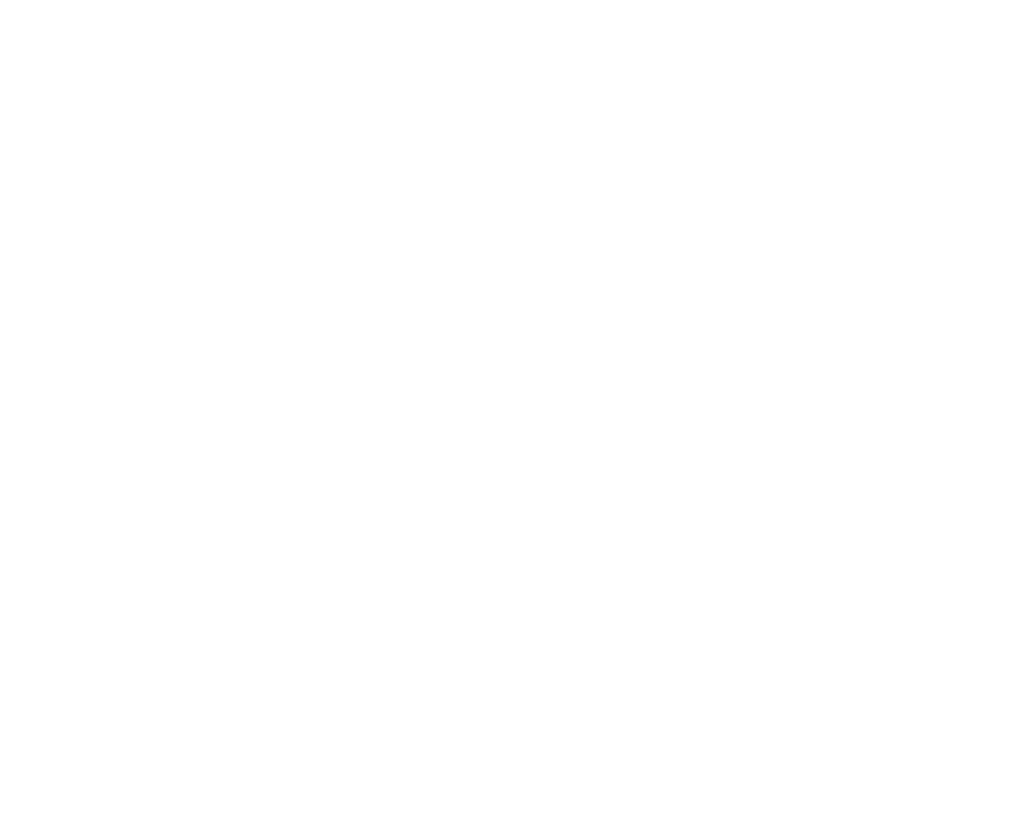
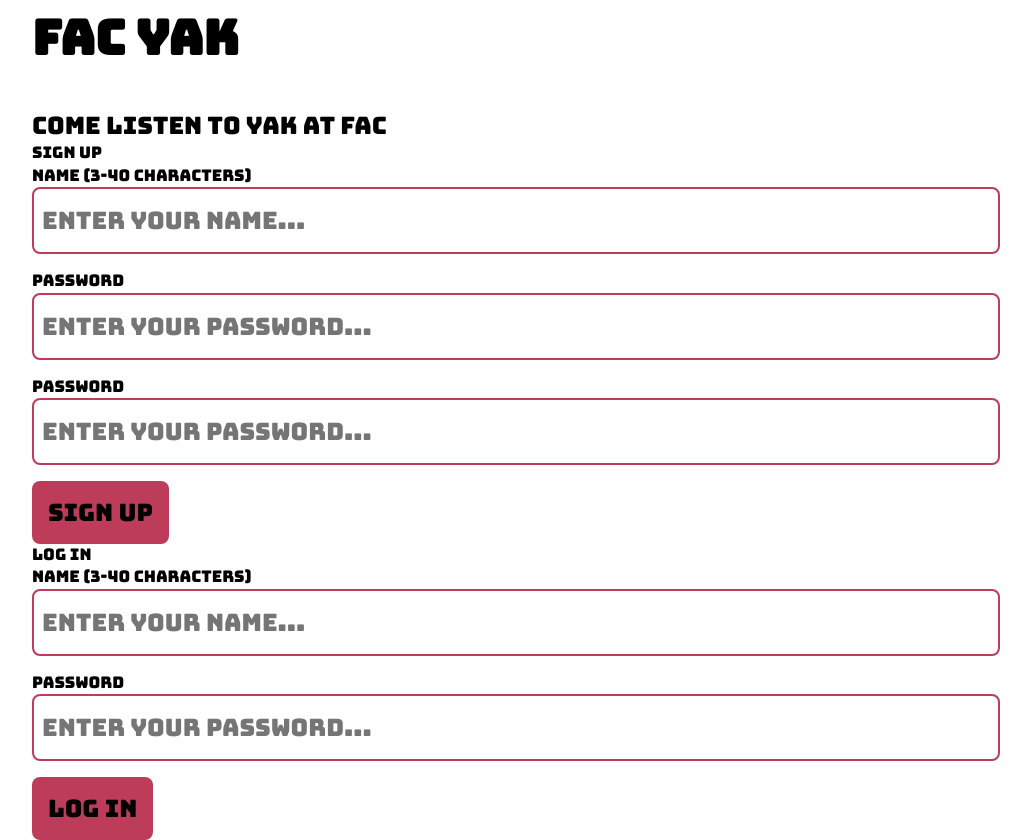
Before and after one commit to aterna01/FAC-YAK, a website: page public/signUpLogin.html in a window 1280 px wide. Shown: the whole page, without its empty margins (124-1155 px from the left). Before the commit the page ends 800 px from the top, so only its background shows below. Drawn offline with Linux system fonts and the light colour scheme.

Commit message:
skeleton setup, travis.yml

```diff
--- a/public/css/styles.css
+++ b/public/css/styles.css
@@ -1,3 +1,119 @@
+:root {
+
+  /*
+  #bd3c59
+  #ff0039
+  */
+}
+
+
 body {
-  background-color: gray;
+  color: black;
+  font-size: 16px/1em;
+  font-family: 'Bungee', cursive;
+  font-weight: 400;
+  line-height: 1.4;
 }
+
+
+h1 {
+  font-size: 3rem;
+  font-weight: 700;
+  line-height: 1.6;
+  margin: 0 0 2rem;
+}
+
+p {
+  font-size : 1.5rem;
+}
+
+a {
+  text-decoration: none;
+}
+
+.hidden {
+  visibility: hidden;
+  height: 0;
+  display: none;
+}
+
+
+
+/* general spacing */
+header,
+.main-section {
+  max-width: 1000px;
+  width: 100%;
+  margin: 0 auto;
+  padding: 0 1rem;
+  box-sizing: border-box;
+}
+
+
+
+.registration-form {
+  display: flex;
+  flex-direction: column;
+  align-items: flex-start;
+  padding : 2rem 0;
+  margin-top : 2rem;
+  font-family: 'Bungee', cursive;
+}
+
+.registration-form label {
+  font-size: 1.25rem;
+  margin-bottom : 0.5rem;
+}
+
+
+/* submit button */
+.button-input {
+  align-self: flex-end;
+  font-family: 'Bungee', cursive;
+  font-size: 1.5rem;
+  padding: 1rem;
+  box-sizing: border-box;
+  border: 0;
+  border-radius: 0.5rem;
+  cursor: pointer;
+  transition: background-color ease-in-out 0.3s;
+  /* colour */
+  color: var(--blue-fg);
+  background-color: #bd3c59;
+}
+
+.button-input:hover,
+.button-input:focus {
+  background-color: #ff0039;
+}
+
+
+
+
+/* text and select input */
+.text-input,
+.select-input {
+  font-family: 'Bungee', cursive;
+  font-size: 1.5rem;
+  width: 100%;
+  display: block;
+  margin-bottom: 1rem;
+  padding: 1rem 0.5rem;
+  box-sizing: border-box;
+  border-radius: 0.5rem;
+  border: 2px solid #bd3c59;
+}
+.text-input:focus,
+.text-input:active {
+  border: 2px solid #ff0039;
+}
+
+
+
+
+
+.error-red {
+  background-color : #bd3c59;
+  border: 2px solid #ff0039;
+  color: white;
+}
--- a/public/signUpLogin.html
+++ b/public/signUpLogin.html
@@ -0,0 +1,62 @@
+<!DOCTYPE html>
+<html lang="en">
+<head>
+  <meta charset="utf-8">
+  <title>FAC YAK</title>
+  <meta name="description" content="add and view lightning passwords at Founders and Coders">
+  <meta name="viewport" content="width=device-width, initial-scale=1">
+  <meta name="theme-color" content="#bd3c59">
+  <link rel="shortcut icon" type="image/x-ico" href="img/favicon.ico"/>
+  <link href="https://fonts.googleapis.com/css?family=Bungee" rel="stylesheet">
+  <link rel="stylesheet" type="text/css" href="./css/reset.css">
+  <link rel="stylesheet" type="text/css" href="./css/styles.css">
+</head>
+<body>
+  <header>
+    <h1>FAC YAK</h1>
+    <p>Come listen to YAK at FAC</p>
+  </header>
+  <main>
+
+    <section class="main-section">
+
+        <article>
+            <h2>Sign Up</h2>
+            <form class="signup-form form" method="post" action="/signUp">
+                <label for="name">Name (3-40 characters)</label>
+                <input id="name" class="text-input" type="text" name="name" value="" placeholder= "Enter your name..." autocomplete="off" pattern="[a-zA-Z'\s]{3,40}">
+
+                <label for="password">Password</label>
+                <input id="password" class="text-input" type="password" name="password" value="" placeholder= "Enter your password..." autocomplete="off" >
+
+                <label for="password">Password</label>
+                <input id="password" class="text-input" type="password" name="password" value="" placeholder= "Enter your password..." autocomplete="off" >
+
+                <input class="button-input" type="submit" name="submit" value="Sign Up"/>
+            </form>
+        </article>
+
+        <article>
+            <h2>Log in</h2>
+            <form class="login-form" method="post" action="/logIn">
+                <label for="name">Name (3-40 characters)</label>
+                <input id="name" class="text-input" type="text" name="name" value="" placeholder= "Enter your name..." autocomplete="off" pattern="[a-zA-Z'\s]{3,40}">
+
+                <label for="password">Password</label>
+                <input id="password" class="text-input" type="password" name="password" value="" placeholder= "Enter your password..." autocomplete="off" >
+
+                <input class="button-input" type="submit" name="submit" value="Log In"/>
+            </form>
+        </article>
+    </section>
+
+
+    <section id="password_list" class="main-section">
+      <ul></ul>
+    </section>
+
+  </main>
+  <script type="text/javascript" src="js/request.js"></script>
+  <script type="text/javascript" src="js/scripts.js"></script>
+</body>
+</html>
```
Also changed, not shown: public/dashboard.html (+48 -0 lines), public/index.html (+27 -9 lines), README.md, public/img/bolt-icon.png (added), public/img/favicon.ico (added), public/js/request.js (added).
